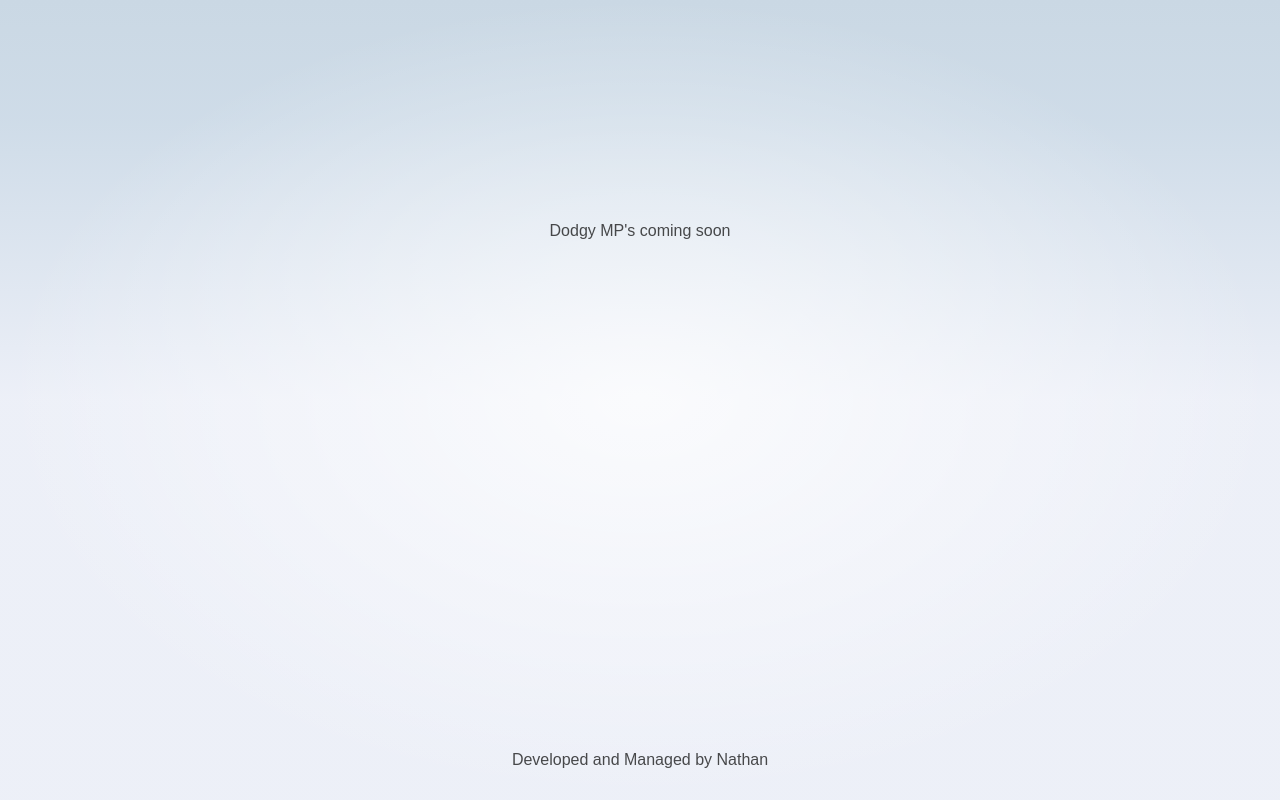
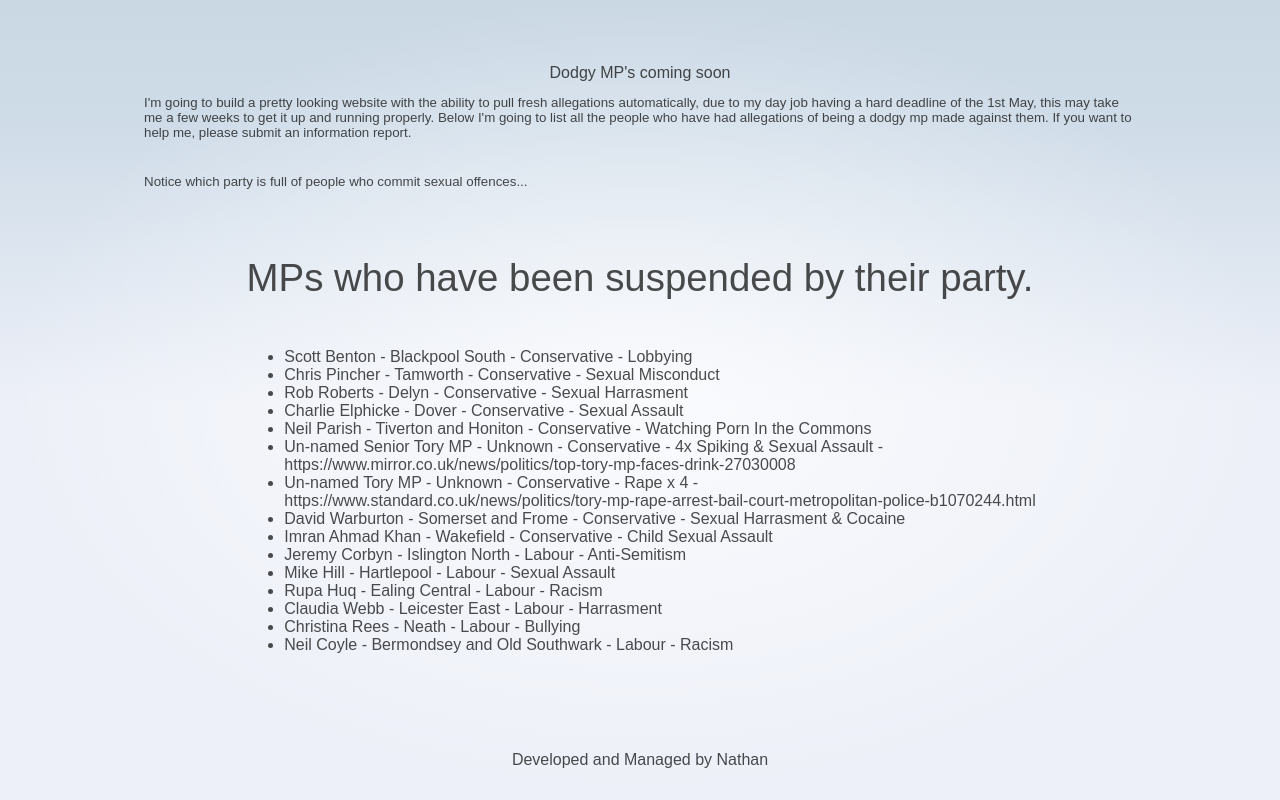
Before and after one commit to NathanLeadill/dodgymps, a SvelteKit app: page / in a window 1280 px wide. Built offline with nearby package versions, Linux system fonts and the light colour scheme.

Commit message:
Added the first 15

```diff
--- a/src/routes/+page.svelte
+++ b/src/routes/+page.svelte
@@ -8,6 +8,41 @@
 
 <section>
 	<h2>Dodgy MP's coming soon</h2>
+	<sub
+		>I'm going to build a pretty looking website with the ability to pull fresh allegations
+		automatically, due to my day job having a hard deadline of the 1st May, this may take me a few
+		weeks to get it up and running properly. Below I'm going to list all the people who have had
+		allegations of being a dodgy mp made against them. If you want to help me, please submit an
+		information report.</sub
+	>
+</section>
+<sub>Notice which party is full of people who commit sexual offences...</sub>
+<section>
+	<h1>MPs who have been suspended by their party.</h1>
+	<ul>
+		<li>Scott Benton - Blackpool South - Conservative - Lobbying</li>
+		<li>Chris Pincher - Tamworth - Conservative - Sexual Misconduct</li>
+		<li>Rob Roberts - Delyn - Conservative - Sexual Harrasment</li>
+		<li>Charlie Elphicke - Dover - Conservative - Sexual Assault</li>
+		<li>Neil Parish - Tiverton and Honiton - Conservative - Watching Porn In the Commons</li>
+		<li>
+			Un-named Senior Tory MP - Unknown - Conservative - 4x Spiking & Sexual Assault -
+			<br />https://www.mirror.co.uk/news/politics/top-tory-mp-faces-drink-27030008
+		</li>
+		<li>
+			Un-named Tory MP - Unknown - Conservative - Rape x 4 -
+			<br
+			/>https://www.standard.co.uk/news/politics/tory-mp-rape-arrest-bail-court-metropolitan-police-b1070244.html
+		</li>
+		<li>David Warburton - Somerset and Frome - Conservative - Sexual Harrasment & Cocaine</li>
+		<li>Imran Ahmad Khan - Wakefield - Conservative - Child Sexual Assault</li>
+		<li>Jeremy Corbyn - Islington North - Labour - Anti-Semitism</li>
+		<li>Mike Hill - Hartlepool - Labour - Sexual Assault</li>
+		<li>Rupa Huq - Ealing Central - Labour - Racism</li>
+		<li>Claudia Webb - Leicester East - Labour - Harrasment</li>
+		<li>Christina Rees - Neath - Labour - Bullying</li>
+		<li>Neil Coyle - Bermondsey and Old Southwark - Labour - Racism</li>
+	</ul>
 </section>
 
 <style>
```
Also changed, not shown: src/routes/chris-pincher/+page.svelte (added).
